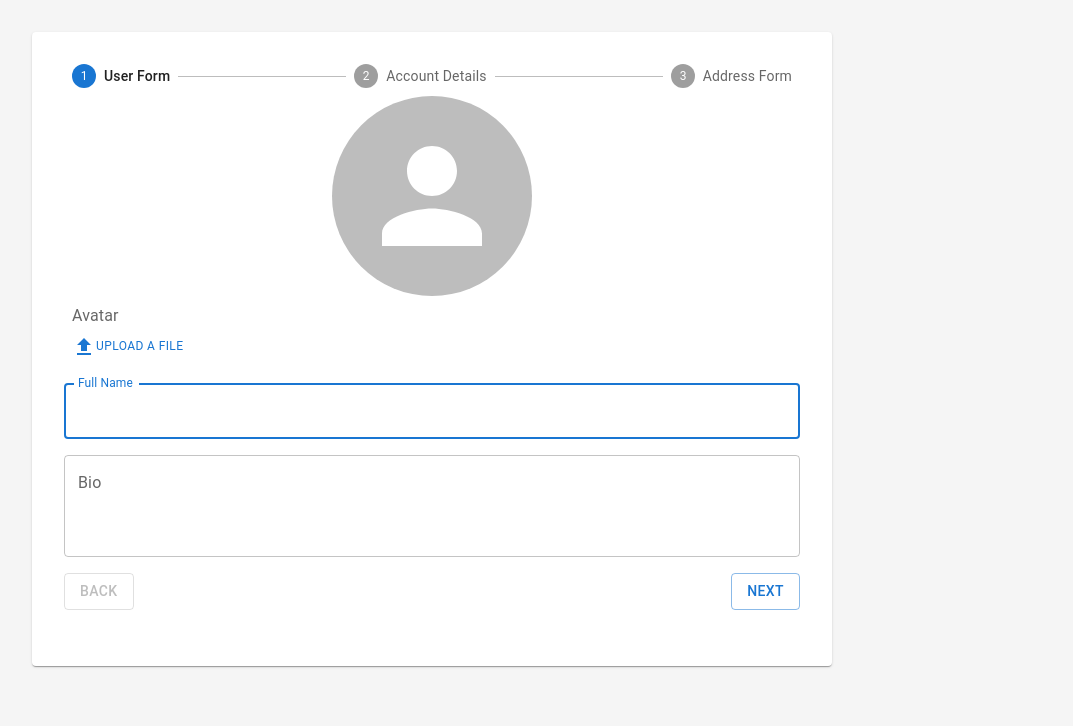
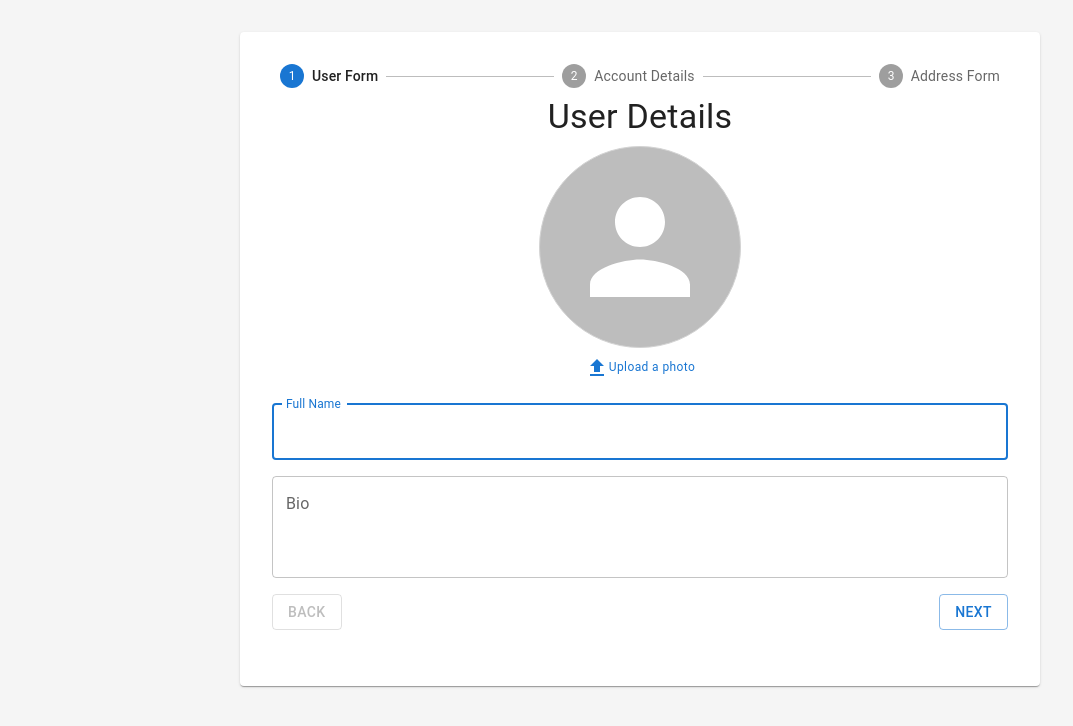
Before and after one commit to eddrichjanzzen/multistep-form-sample, a React (Vite) app: page / in a window 1280 px wide. Shown: the top 726 px of the page, without its empty margins (0-1073 px from the left). Built offline with nearby package versions, Linux system fonts and the light colour scheme.

Commit message:
Update avatar component styles

```diff
--- a/src/App.tsx
+++ b/src/App.tsx
@@ -82,7 +82,8 @@ function App() {
   };
 
   return (
-    <Box m={4} maxWidth={800}>
+    <Box display="flex" justifyContent="center">
+      <Box m={4} width={800}>
         <Card>
           <CardContent>
             <Box m={2}>
@@ -116,6 +117,7 @@ function App() {
           </CardContent>
         </Card>
       </Box>
+    </Box>
   );
 }
 export default App;
--- a/src/components/common/AvatarUpload.tsx
+++ b/src/components/common/AvatarUpload.tsx
@@ -8,11 +8,27 @@ type AvatarUploadProps = {
 
 const AvatarUpload = ({ avatarUrl, onChange }: AvatarUploadProps) => {
   return (
-    <Box>
-      <Box p={1} display="flex" justifyContent="center">
-        <Avatar alt="" src={avatarUrl} sx={{ width: 200, height: 200 }} />
+    <Box display="flex" justifyContent="center">
+      <Box
+        display="flex"
+        flexDirection="column"
+        justifyContent="center"
+        alignItems="center"
+      >
+        <Avatar
+          alt=""
+          src={avatarUrl}
+          sx={{
+            width: { xs: 120, md: 150, lg: 200 },
+            height: { xs: 120, md: 150, lg: 200 },
+            border: '0.1px solid lightgray',
+          }}
+        />
+        <UploadButton
+          buttonCaption={avatarUrl !== '' ? 'Edit photo' : 'Upload a photo'}
+          onChange={onChange}
+        />
       </Box>
-      <UploadButton label="Avatar" onChange={onChange} />
     </Box>
   );
 };
--- a/src/components/common/UploadButton.tsx
+++ b/src/components/common/UploadButton.tsx
@@ -4,17 +4,24 @@ import Stack from '@mui/material/Stack';
 import { Box, FormControl, FormLabel, Typography } from '@mui/material';
 
 type UploadButtonProps = {
-  label: string;
+  label?: string;
+  buttonCaption?: string;
   onChange?: React.ChangeEventHandler<HTMLInputElement> | undefined;
 };
 
-const UploadButton = ({ label, onChange }: UploadButtonProps) => {
+const UploadButton = ({
+  label,
+  buttonCaption = 'Upload a photo',
+  onChange,
+}: UploadButtonProps) => {
   return (
     <Stack direction="row" alignItems="center" spacing={2}>
       <FormControl>
-        <Box pl={1}>
-          <FormLabel>{label}</FormLabel>
-        </Box>
+        {label && (
+          <Box pl={1}>
+            <FormLabel>{label}</FormLabel>
+          </Box>
+        )}
         <IconButton
           color="primary"
           aria-label="upload picture"
@@ -22,7 +29,7 @@ const UploadButton = ({ label, onChange }: UploadButtonProps) => {
           disableRipple
         >
           <UploadIcon />
-          <Typography variant="caption">UPLOAD A FILE</Typography>
+          <Typography variant="caption">{buttonCaption}</Typography>
           <input hidden accept="image/*" type="file" onChange={onChange} />
         </IconButton>
       </FormControl>
--- a/src/components/forms/AccountForm.tsx
+++ b/src/components/forms/AccountForm.tsx
@@ -28,7 +28,6 @@ const AccountForm = ({
         onChange={(e) => updateFields({ username: e.target.value })}
       />
       <TextField
-        autoFocus
         id="email"
         label="Email"
         type="email"
--- a/src/components/forms/UserForm.tsx
+++ b/src/components/forms/UserForm.tsx
@@ -21,11 +21,15 @@ const UserForm = ({
 }: UserFormProps) => {
   const handleAvatarOnChange = (e: React.ChangeEvent<HTMLInputElement>) => {
     if (!e.target.files) return;
-    updateFields({ avatarUrl: URL.createObjectURL(e.target.files[0]) });
+    try {
+      updateFields({ avatarUrl: URL.createObjectURL(e.target.files[0]) });
+    } catch {
+      updateFields({ avatarUrl: '' });
+    }
   };
 
   return (
-    <FormWrapper>
+    <FormWrapper title="User Details">
       <AvatarUpload avatarUrl={avatarUrl} onChange={handleAvatarOnChange} />
       <TextField
         autoFocus
--- /dev/null
+++ b/src/theme/theme.ts
@@ -0,0 +1,5 @@
+import { createTheme } from '@mui/material';
+
+const theme = createTheme({});
+
+export default theme;
```
Lines whose indentation alone changed are shown as unchanged.
